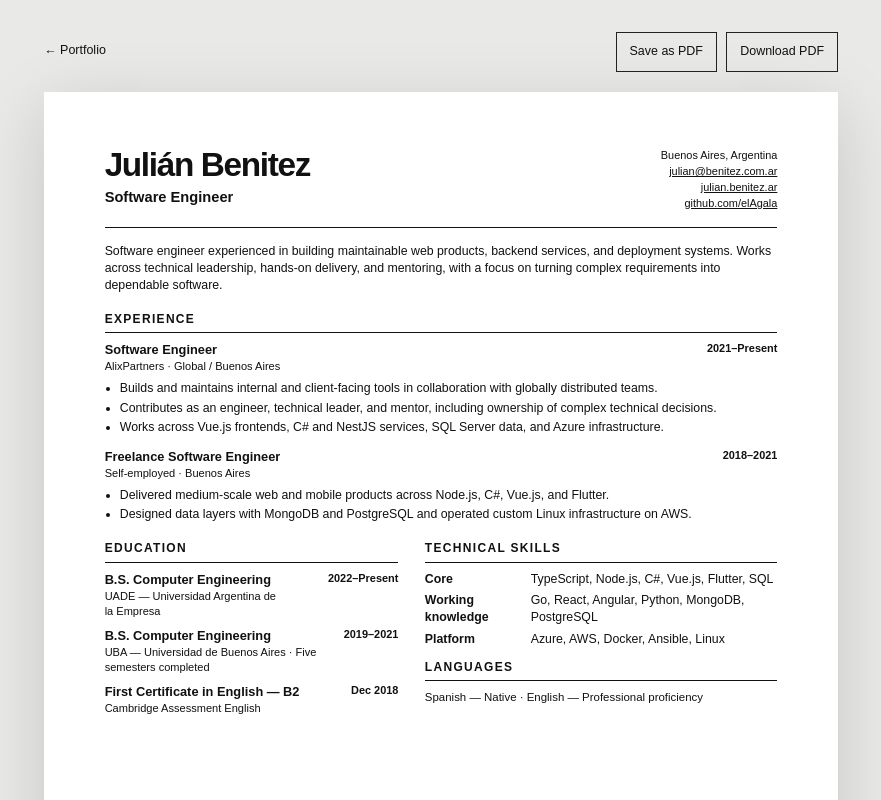
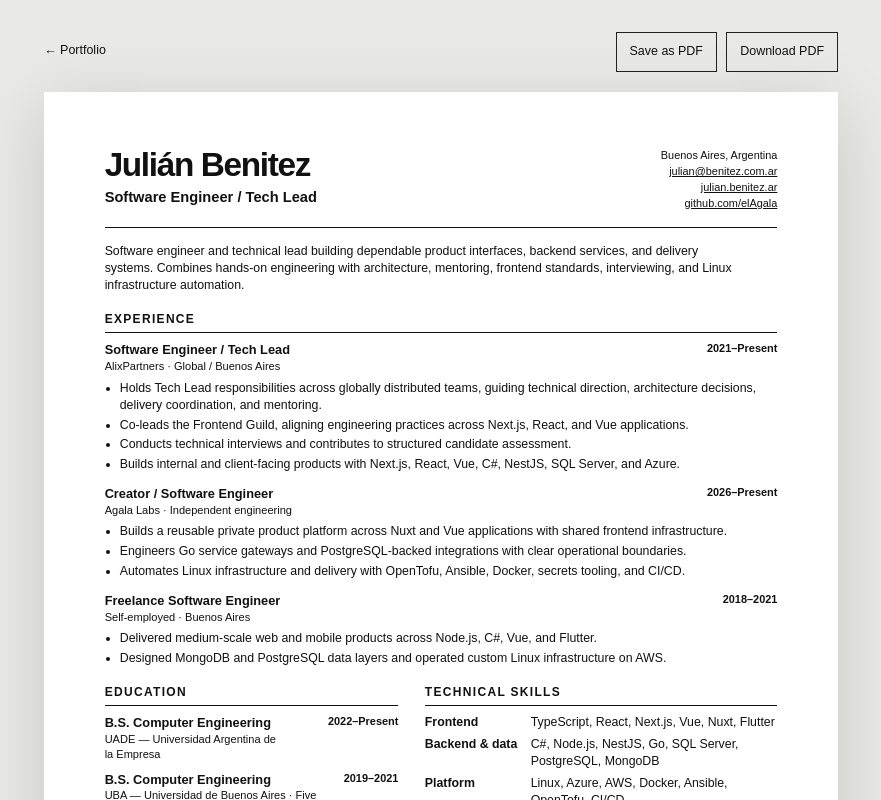
Before and after one commit to elAgala/portfolio, a Nuxt app: page /resume in a window 1280 px wide. Shown: the top 800 px of the page, without its empty margins (199-1080 px from the left). Built offline with nearby package versions, Linux system fonts and the light colour scheme.

Commit message:
feat(content): add leadership and Agala Labs career record

```diff
--- /dev/null
+++ b/data/career.ts
@@ -0,0 +1,48 @@
+import type { CareerEntry } from '~/types/portfolio'
+
+export const careerEntries = [
+  {
+    dates: '2021–Present',
+    role: 'Software Engineer / Tech Lead',
+    company: 'AlixPartners',
+    location: 'Global / Buenos Aires',
+    summary: 'Technical leadership and hands-on delivery across globally distributed product teams.',
+    bullets: [
+      'Holds Tech Lead responsibilities across globally distributed teams, guiding technical direction, architecture decisions, delivery coordination, and mentoring.',
+      'Co-leads the Frontend Guild, aligning engineering practices across Next.js, React, and Vue applications.',
+      'Conducts technical interviews and contributes to structured candidate assessment.',
+      'Builds internal and client-facing products with Next.js, React, Vue, C#, NestJS, SQL Server, and Azure.',
+    ],
+    stack: ['Next.js', 'React', 'Vue', 'C#', 'NestJS', 'SQL Server', 'Azure'],
+  },
+  {
+    dates: '2026–Present',
+    role: 'Creator / Software Engineer',
+    company: 'Agala Labs',
+    location: 'Independent engineering',
+    summary: 'A private product engineering lab spanning reusable interfaces, services, and automated Linux infrastructure.',
+    bullets: [
+      'Builds a reusable private product platform across Nuxt and Vue applications with shared frontend infrastructure.',
+      'Engineers Go service gateways and PostgreSQL-backed integrations with clear operational boundaries.',
+      'Automates Linux infrastructure and delivery with OpenTofu, Ansible, Docker, secrets tooling, and CI/CD.',
+    ],
+    stack: ['Nuxt', 'Vue', 'TypeScript', 'Go', 'PostgreSQL', 'Linux', 'OpenTofu', 'Ansible', 'Docker'],
+    layers: [
+      { label: 'Product surfaces', detail: 'Reusable application shells and shared frontend infrastructure.', tools: ['Nuxt', 'Vue', 'TypeScript'] },
+      { label: 'Services', detail: 'Typed gateways and durable data integrations.', tools: ['Go', 'PostgreSQL'] },
+      { label: 'Platform', detail: 'Repeatable Linux environments and delivery automation.', tools: ['OpenTofu', 'Ansible', 'Docker', 'CI/CD'] },
+    ],
+  },
+  {
+    dates: '2018–2021',
+    role: 'Freelance Software Engineer',
+    company: 'Self-employed',
+    location: 'Buenos Aires',
+    summary: 'End-to-end delivery of web and mobile products, from interface through deployment.',
+    bullets: [
+      'Delivered medium-scale web and mobile products across Node.js, C#, Vue, and Flutter.',
+      'Designed MongoDB and PostgreSQL data layers and operated custom Linux infrastructure on AWS.',
+    ],
+    stack: ['Node.js', 'C#', 'Vue', 'Flutter', 'MongoDB', 'PostgreSQL', 'AWS', 'Linux'],
+  },
+] satisfies CareerEntry[]
--- a/data/profile.ts
+++ b/data/profile.ts
@@ -3,13 +3,13 @@ import type { Profile } from '~/types/portfolio'
 export const profile = {
   name: 'Julián Benitez',
   initials: 'JB',
-  title: 'Software Engineer',
+  title: 'Software Engineer / Tech Lead',
   location: 'Buenos Aires, Argentina',
   availability: 'Open to ambitious engineering work',
   email: 'julian@benitez.com.ar',
   website: 'julian.benitez.ar',
-  summary: 'I design and build maintainable software across product interfaces, backend systems, and the infrastructure that carries them into production.',
-  manifesto: 'The best systems feel inevitable. Clear boundaries. Useful abstractions. No ceremony without purpose. I work close to the hard decisions and stay until the details hold.',
+  summary: 'I lead and build maintainable software across product interfaces, backend systems, and the Linux infrastructure that carries them into production.',
+  manifesto: 'The best systems feel inevitable. Clear boundaries. Useful abstractions. No ceremony without purpose. I lead close to the hard decisions, help teams sharpen their craft, and stay until the details hold.',
   avatar: '/images/julian-portrait.webp',
   links: [
     { label: 'GitHub', url: 'https://github.com/elAgala' },
@@ -18,19 +18,24 @@ export const profile = {
   ],
   capabilities: [
     {
-      title: 'Product engineering',
-      description: 'Interfaces that make complicated work feel direct, with systems that remain maintainable after launch.',
-      tools: ['Vue', 'Nuxt', 'TypeScript', 'Flutter'],
+      title: 'Technical leadership',
+      description: 'Technical direction, mentoring, hiring, and shared frontend standards for distributed engineering teams.',
+      tools: ['Tech Lead', 'Frontend Guild', 'Mentoring', 'Interviews'],
     },
     {
-      title: 'Backend systems',
-      description: 'Practical APIs and services shaped around clear contracts, operational safety, and fast delivery.',
-      tools: ['Node.js', 'NestJS', 'C#', 'Go'],
+      title: 'Product engineering',
+      description: 'Interfaces that make complicated work feel direct and remain maintainable after launch.',
+      tools: ['TypeScript', 'React', 'Next.js', 'Vue', 'Nuxt', 'Flutter'],
     },
     {
-      title: 'Platform craft',
-      description: 'Delivery tooling and Linux infrastructure that turn deployment from tribal knowledge into a repeatable system.',
-      tools: ['Azure', 'AWS', 'Ansible', 'Docker'],
+      title: 'Backend & data',
+      description: 'Practical services shaped around clear contracts, durable data, operational safety, and fast delivery.',
+      tools: ['C#', 'Node.js', 'NestJS', 'Go', 'SQL Server', 'PostgreSQL'],
+    },
+    {
+      title: 'Platform engineering',
+      description: 'Linux infrastructure and delivery automation that turn deployment knowledge into a repeatable system.',
+      tools: ['Linux', 'Azure', 'AWS', 'Docker', 'Ansible', 'OpenTofu', 'CI/CD'],
     },
   ],
   principles: [
--- a/data/resume.ts
+++ b/data/resume.ts
@@ -1,39 +1,18 @@
 import type { Resume } from '~/types/portfolio'
+import { careerEntries } from './career'
 
 export const resume = {
-  summary: 'Software engineer experienced in building maintainable web products, backend services, and deployment systems. Works across technical leadership, hands-on delivery, and mentoring, with a focus on turning complex requirements into dependable software.',
-  experience: [
-    {
-      dates: '2021–Present',
-      role: 'Software Engineer',
-      company: 'AlixPartners',
-      location: 'Global / Buenos Aires',
-      bullets: [
-        'Builds and maintains internal and client-facing tools in collaboration with globally distributed teams.',
-        'Contributes as an engineer, technical leader, and mentor, including ownership of complex technical decisions.',
-        'Works across Vue.js frontends, C# and NestJS services, SQL Server data, and Azure infrastructure.',
-      ],
-    },
-    {
-      dates: '2018–2021',
-      role: 'Freelance Software Engineer',
-      company: 'Self-employed',
-      location: 'Buenos Aires',
-      bullets: [
-        'Delivered medium-scale web and mobile products across Node.js, C#, Vue.js, and Flutter.',
-        'Designed data layers with MongoDB and PostgreSQL and operated custom Linux infrastructure on AWS.',
-      ],
-    },
-  ],
+  summary: 'Software engineer and technical lead building dependable product interfaces, backend services, and delivery systems. Combines hands-on engineering with architecture, mentoring, frontend standards, interviewing, and Linux infrastructure automation.',
+  experience: careerEntries,
   education: [
     { dates: '2022–Present', degree: 'B.S. Computer Engineering', institution: 'UADE — Universidad Argentina de la Empresa' },
     { dates: '2019–2021', degree: 'B.S. Computer Engineering', institution: 'UBA — Universidad de Buenos Aires', detail: 'Five semesters completed' },
     { dates: 'Dec 2018', degree: 'First Certificate in English — B2', institution: 'Cambridge Assessment English' },
   ],
   skillGroups: [
-    { label: 'Core', skills: ['TypeScript', 'Node.js', 'C#', 'Vue.js', 'Flutter', 'SQL'] },
-    { label: 'Working knowledge', skills: ['Go', 'React', 'Angular', 'Python', 'MongoDB', 'PostgreSQL'] },
-    { label: 'Platform', skills: ['Azure', 'AWS', 'Docker', 'Ansible', 'Linux'] },
+    { label: 'Frontend', skills: ['TypeScript', 'React', 'Next.js', 'Vue', 'Nuxt', 'Flutter'] },
+    { label: 'Backend & data', skills: ['C#', 'Node.js', 'NestJS', 'Go', 'SQL Server', 'PostgreSQL', 'MongoDB'] },
+    { label: 'Platform', skills: ['Linux', 'Azure', 'AWS', 'Docker', 'Ansible', 'OpenTofu', 'CI/CD'] },
   ],
   languages: [
     { language: 'Spanish', level: 'Native' },
```
Also changed, not shown: types/portfolio.ts (+18 -7 lines).
